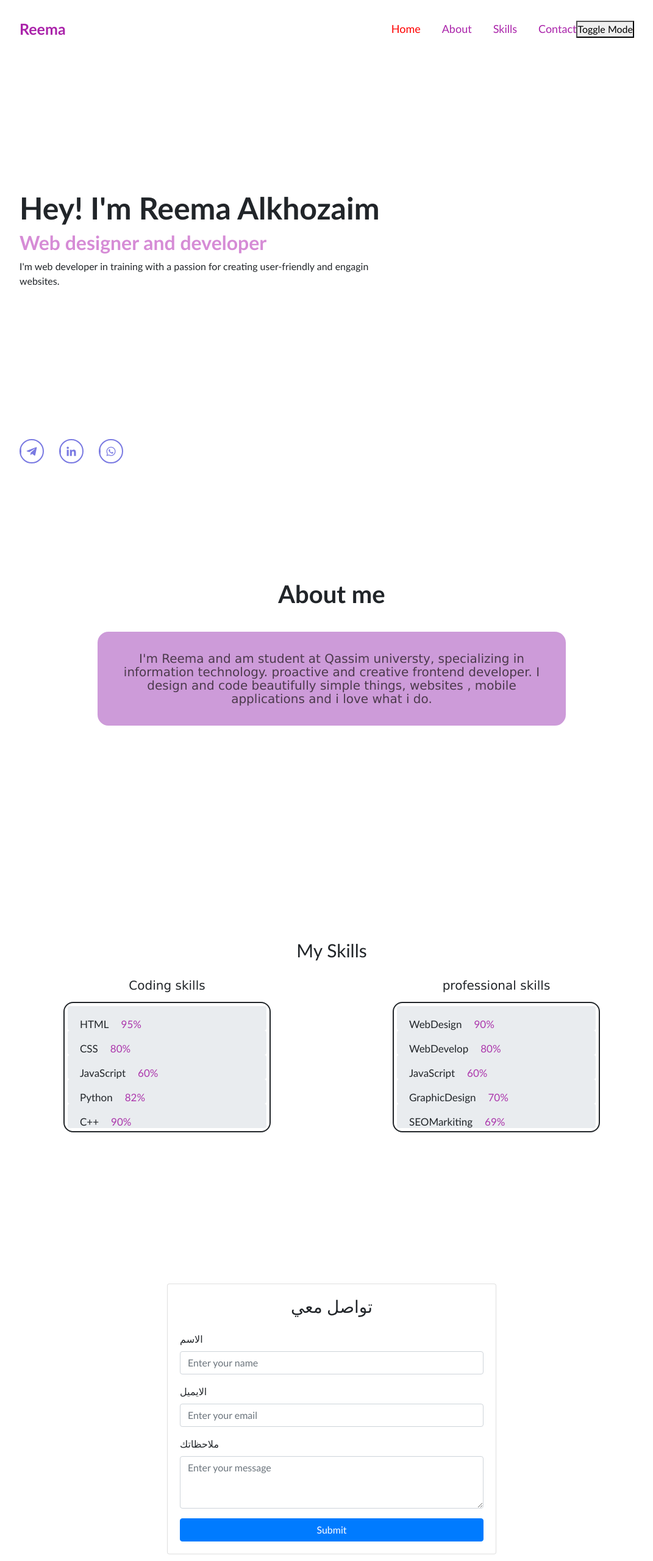
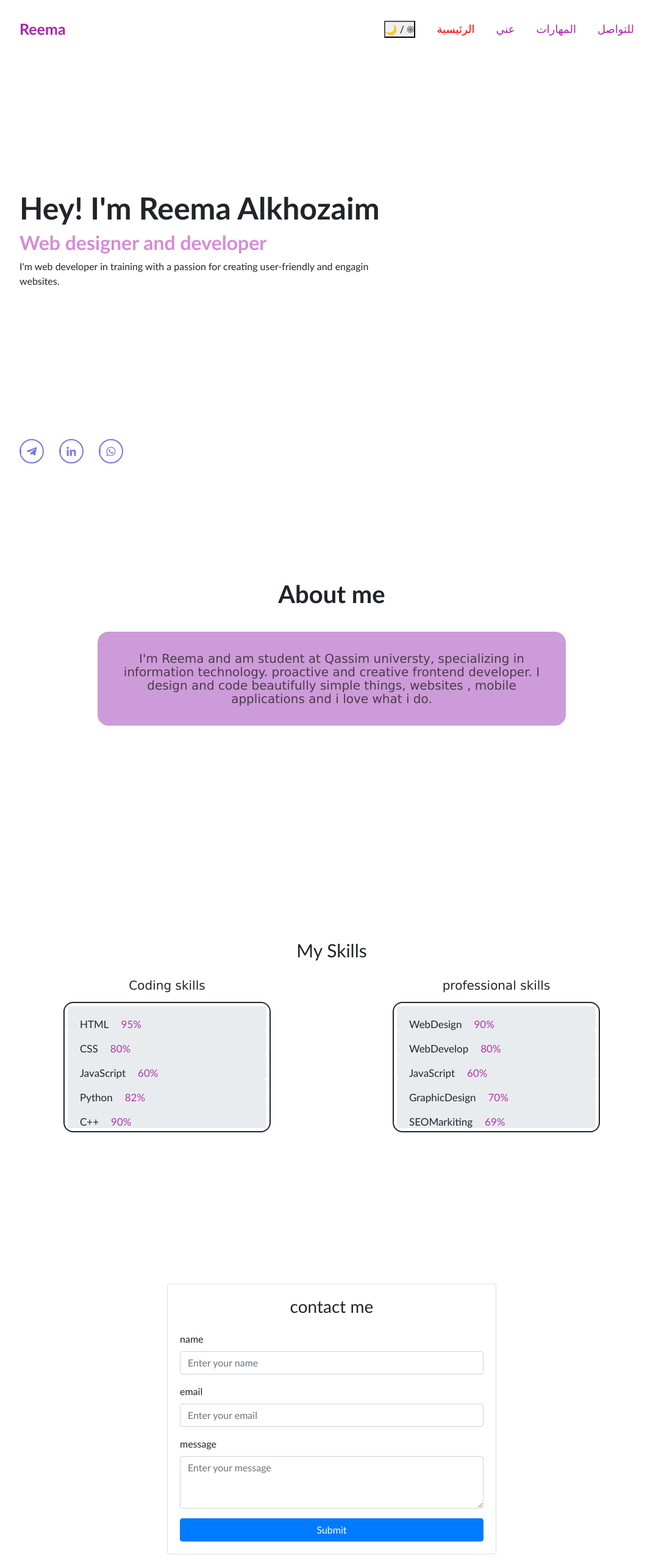
Before and after one commit to ReemaKhoz/CV, a plain HTML site: page index.html in a window 1280 px wide. Shown: the whole page at 61% size, without its empty margins (96-1167 px from the left). Drawn offline with nearby package versions, Linux system fonts and the light colour scheme.

Commit message:
commited

```diff
--- a/index.html
+++ b/index.html
@@ -16,11 +16,12 @@
         <a href="#" class="logo">Reema</a>
 
         <nav class="navbar">
-            <a href="#home" class="active">Home</a>
-            <a href="#about" >About</a>
-            <a href="#skills" >Skills</a>
-            <a href="#contact">Contact</a>
-            <button id="mode-toggle">Toggle Mode</button>
+          <button id="mode-toggle">🌙 / ☀ </button>
+            <a href="#home" class="active">الرئيسية</a>
+            <a href="#about" >عني</a>
+            <a href="#skills" >المهارات</a>
+            <a href="#contact">للتواصل</a>
+
 
         </nav>
     </header>
@@ -137,14 +138,13 @@
     </section>
 
 
-        <script>
-        const modeToggle = document.getElementById('mode-toggle');
-            const body = document.body;
+    <script>
+    const modeToggle = document.getElementById('mode-toggle');
+      const body = document.body;
 
-            modeToggle.addEventListener('click', () => {
-              body.classList.toggle('dark-mode');
-            });
-            </script>
+      modeToggle.addEventListener('click', () => {
+        body.classList.toggle('dark-mode');
+      });</script>
 
 
 
@@ -160,18 +160,18 @@
                   <div class="col-md-6">
                     <div class="card">
                       <div class="card-body">
-                        <h3 class="card-title text-center mb-4">تواصل معي</h3>
+                        <h3 class="card-title text-center mb-4"> contact me</h3>
                         <form>
-                          <div class="form-group">
-                            <label for="name">الاسم</label>
+                          <div class="form-group" >
+                            <label for="name">name</label>
                             <input type="text" class="form-control" id="name" placeholder="Enter your name">
                           </div>
                           <div class="form-group">
-                            <label for="email">الايميل</label>
+                            <label for="email" >email</label>
                             <input type="email" class="form-control" id="email" placeholder="Enter your email">
                           </div>
                           <div class="form-group">
-                            <label for="message">ملاحظاتك</label>
+                            <label for="message">message</label>
                             <textarea class="form-control" id="message" rows="3" placeholder="Enter your message"></textarea>
                           </div>
                           <button type="submit" class="btn btn-primary btn-block">Submit</button>
--- a/style.css
+++ b/style.css
@@ -13,13 +13,14 @@
 }
 
 body {
-    background-color: #fff; /* Light mode background */
-    color: #333; /* Light mode text color */
+    background-color: #fff;
+    color: #333;
+    transition: background-color 0.3s;
   }
 
 .dark-mode {
-    background-color: #222; /* Dark mode background */
-    color: #a5a3a3; /* Dark mode text color */
+    background-color: #222;
+    color: #a5a3a3;
   }
 
 .header{
@@ -152,7 +153,6 @@ body {
 
 .skills{
     padding: 200px;
-
     text-align: center;
 }
 
```
